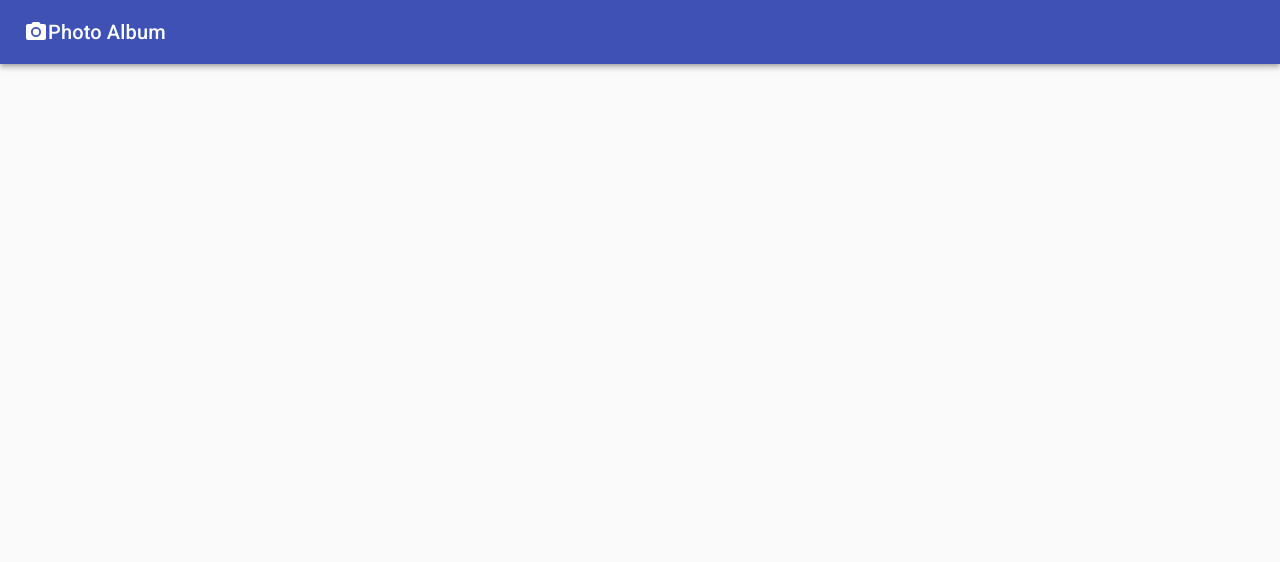
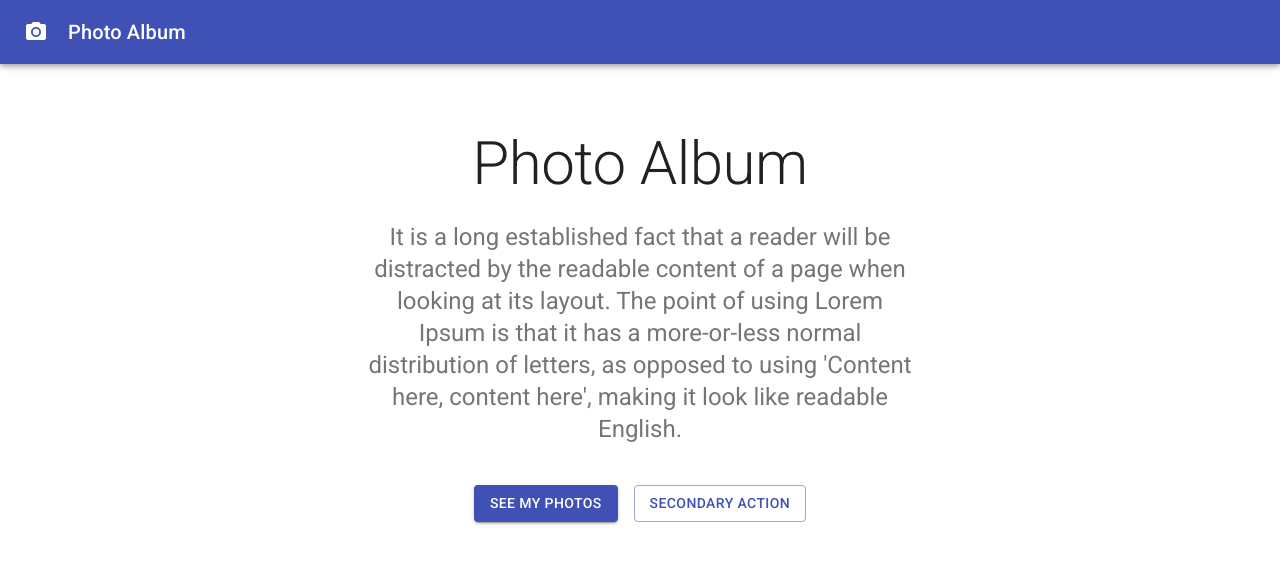
Before and after one commit to jolouie7/mui-demo-jsmastery, a React (Create React App) app: page / in a window 1280 px wide. Shown: the top 562 px of the page. Built offline with nearby package versions, Linux system fonts and the light colour scheme.

Commit message:
Add button and styles

```diff
--- a/src/App.js
+++ b/src/App.js
@@ -1,18 +1,62 @@
-import { Typography, AppBar, Card, CardActions, CardContent, CardMedia, CssBaseline, Grid, Toolbar, Container } from "@material-ui/core"
+import { Typography, AppBar, Button, Card, CardActions, CardContent, CardMedia, CssBaseline, Grid, Toolbar, Container } from "@material-ui/core"
 import {PhotoCamera} from "@material-ui/icons";
 
+import useStyles from "./styles";
+
 function App() {
+  const classes = useStyles();
   return (
     <>
       <CssBaseline />
       <AppBar position="relative">
         <Toolbar>
-          <PhotoCamera />
-          <Typography variant="h6">
-            Photo Album
-          </Typography>
+          <PhotoCamera className={classes.icon}/>
+          <Typography variant="h6">Photo Album</Typography>
         </Toolbar>
       </AppBar>
+      <main>
+        <div className={classes.container}>
+          <Container maxWidth="sm">
+            <Typography
+              variant="h2"
+              align="center"
+              color="textPrimary"
+              gutterBottom
+            >
+              Photo Album
+            </Typography>
+            <Typography
+              variant="h5"
+              align="center"
+              color="textSecondary"
+              paragraph
+            >
+              It is a long established fact that a reader will be distracted by
+              the readable content of a page when looking at its layout. The
+              point of using Lorem Ipsum is that it has a more-or-less normal
+              distribution of letters, as opposed to using 'Content here,
+              content here', making it look like readable English.
+            </Typography>
+            <div className={classes.buttons}>
+              <Grid container spacing={2} justifyContent="center">
+                <Grid item>
+                  <Button variant="contained" color="primary">
+                    See my photos
+                  </Button>
+                </Grid>
+                <Grid item>
+                  <Button variant="outlined" color="primary">
+                    Secondary Action
+                  </Button>
+                </Grid>
+              </Grid>
+            </div>
+          </Container>
+        </div>
+        <Container className={classes.cardGrid} maxWidth="md">
+
+        </Container>
+      </main>
     </>
   );
 }
--- /dev/null
+++ b/src/styles.js
@@ -0,0 +1,16 @@
+import { makeStyles } from "@material-ui/core/styles";
+
+const useStyles = makeStyles((theme) => ({
+  container: {
+    backgroundColor: theme.palette.background.paper,
+    padding: theme.spacing(8, 0, 6),
+  },
+  icon: {
+    marginRight: '20px',
+  },
+  buttons: {
+    marginTop: '40px',
+  }
+}));
+
+export default useStyles;
```
